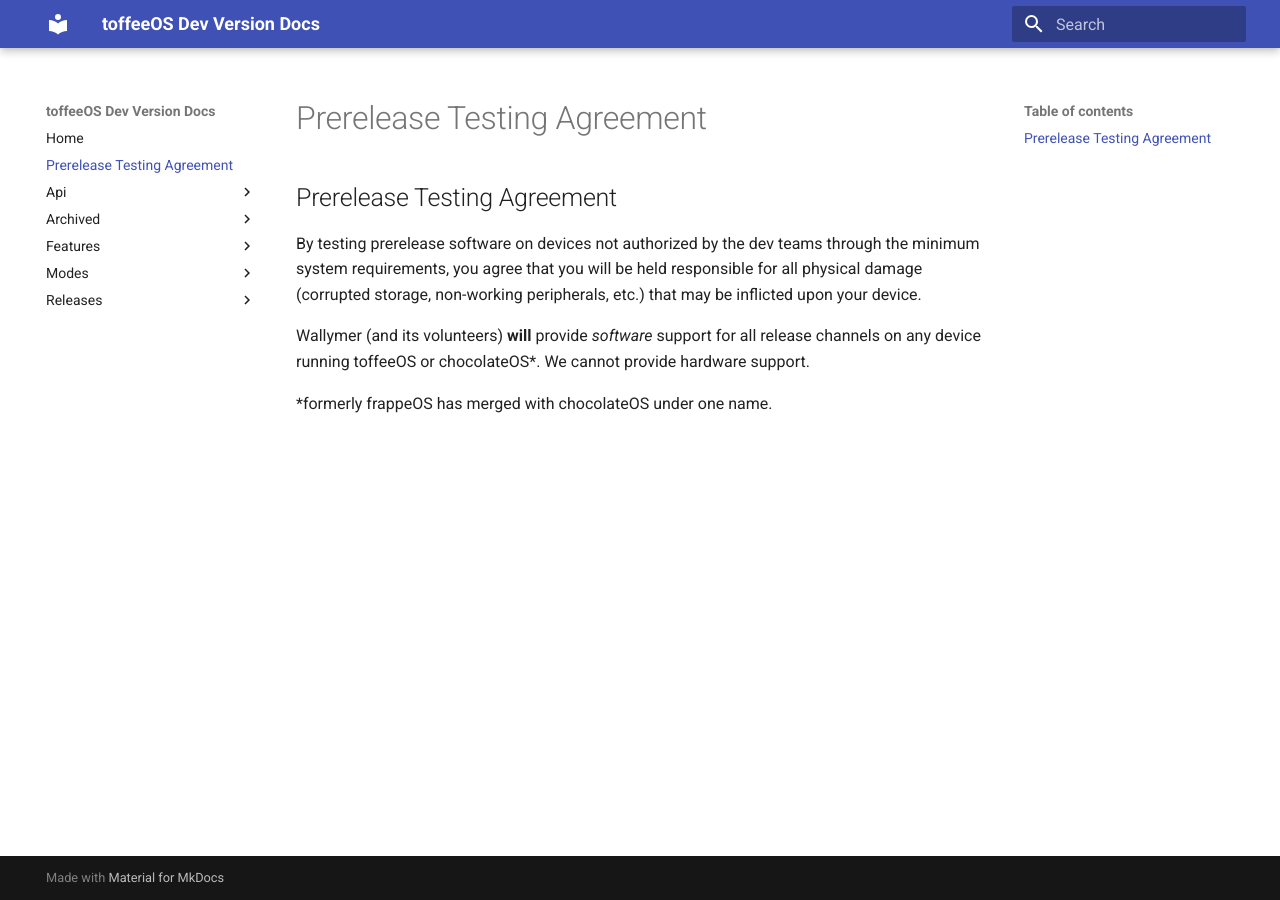
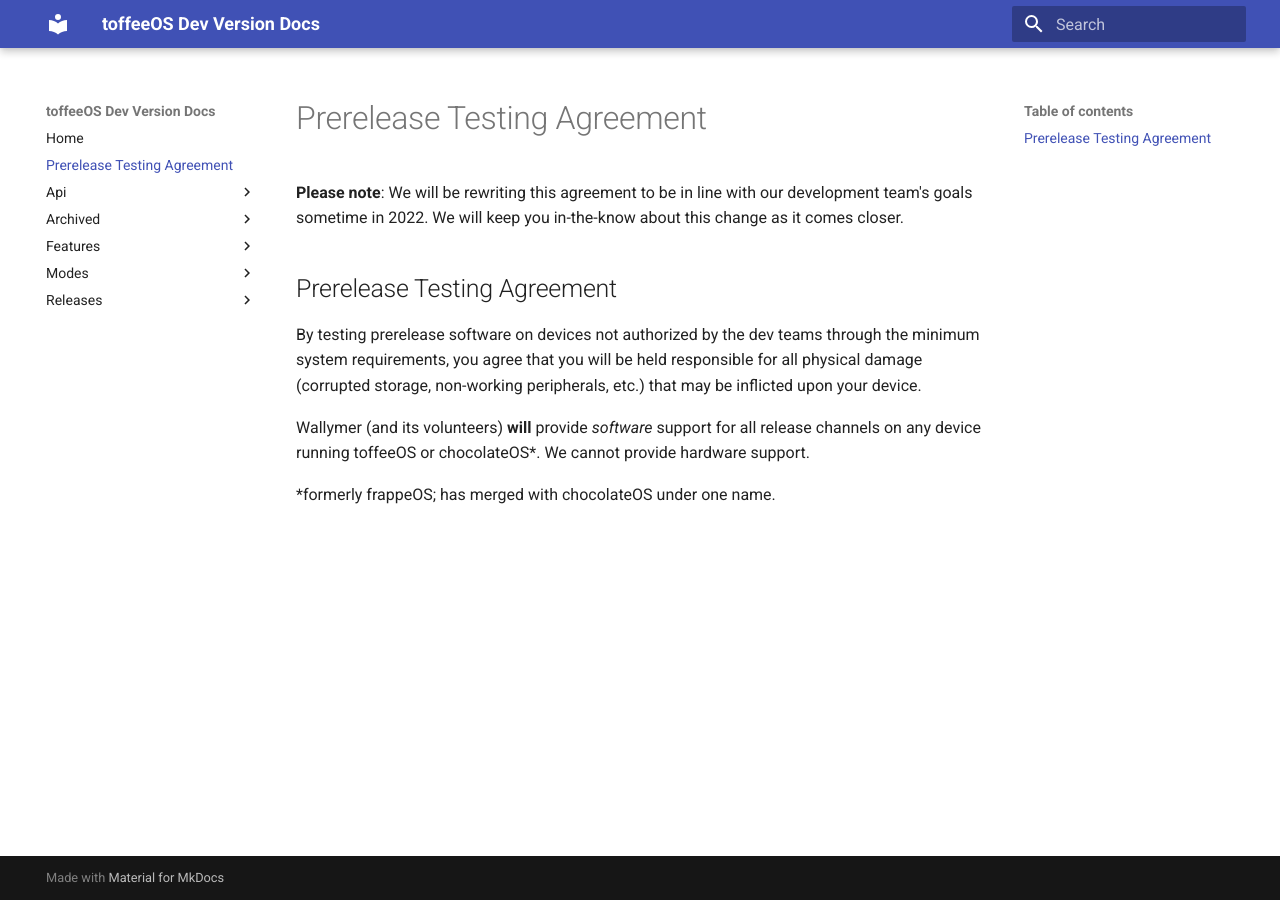
Before and after one commit to Wallymer/toffeeOSdocs, an MkDocs documentation site: the page built from docs/agreement.md, in a window 1280 px wide. Built offline with MkDocs 1.6.1 and Material for MkDocs 9.7.7, drawn with Linux system fonts in a browser that asks for light colours.

Commit message:
add separator for text, notice about rewriting the agreement
Acked-by: Chuck Watson <cwatson@wallymer.com>
Signed-off-by: Slade Watkins <slade@sladewatkins.com>

```diff
--- a/docs/agreement.md
+++ b/docs/agreement.md
@@ -1,9 +1,11 @@
 ---
 title: Prerelease Testing Agreement
 ---
+**Please note**: We will be rewriting this agreement to be in line with our development team's goals sometime in 2022. We will keep you in-the-know about this change as it comes closer.
+
 ## Prerelease Testing Agreement
 By testing prerelease software on devices not authorized by the dev teams through the minimum system requirements, you agree that you will be held responsible for all physical damage (corrupted storage, non-working peripherals, etc.) that may be inflicted upon your device.
 
 Wallymer (and its volunteers) **will** provide *software* support for all release channels on any device running toffeeOS or chocolateOS*. We cannot provide hardware support.
 
-*formerly frappeOS has merged with chocolateOS under one name.
+*formerly frappeOS; has merged with chocolateOS under one name.
```
